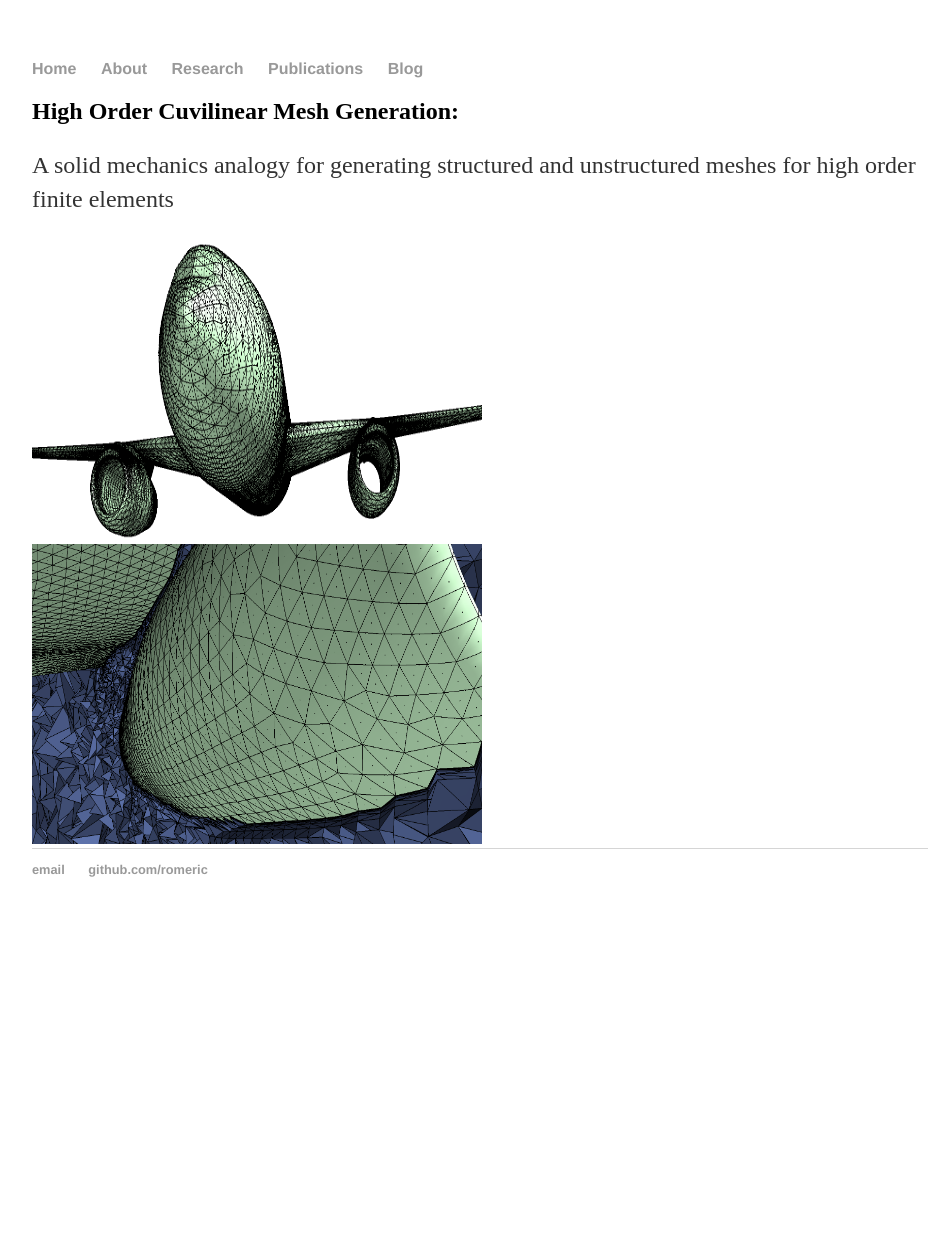
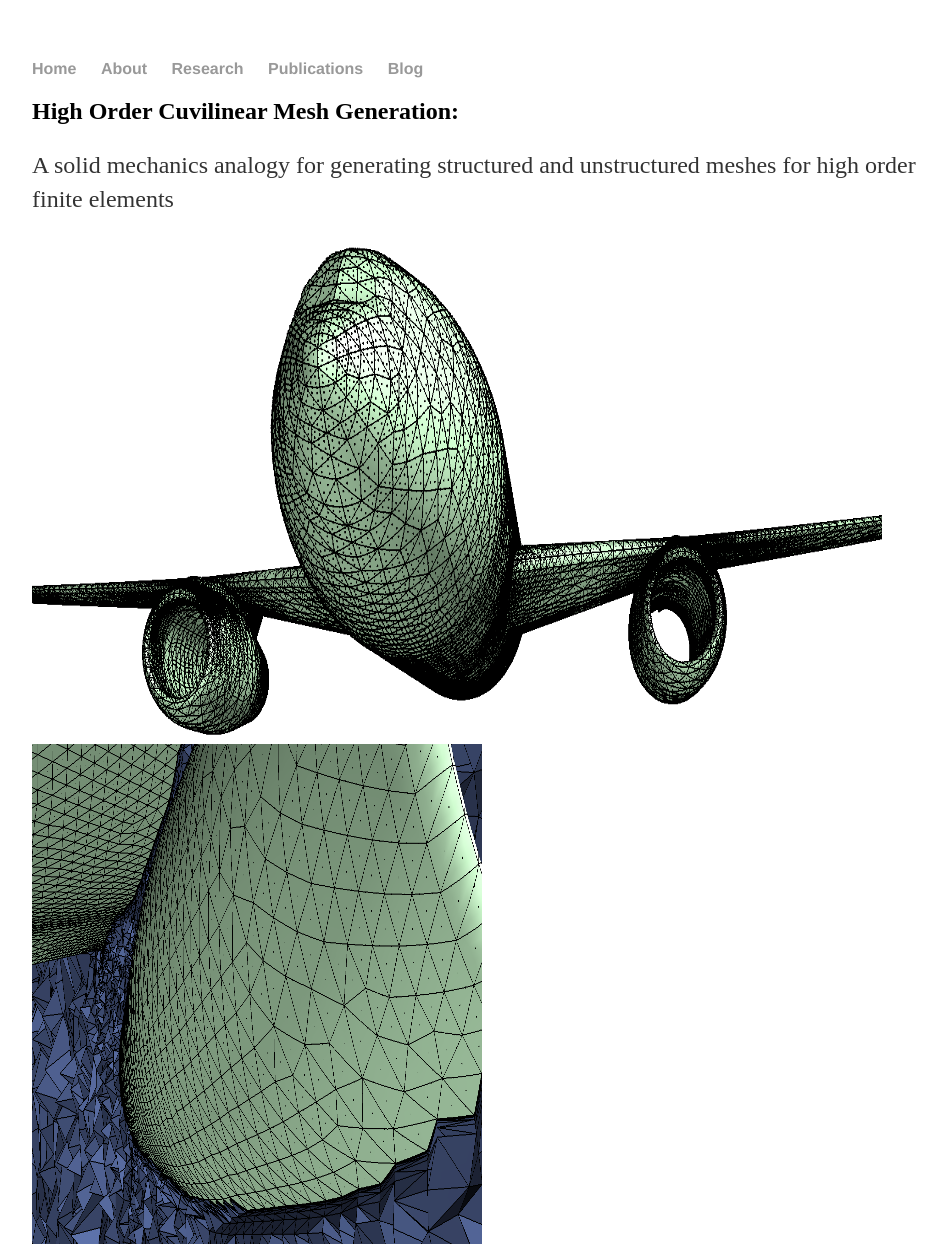
Before and after one commit to romeric/romeric.github.io, a plain HTML site: page research.html in a window 1280 px wide. Shown: the top 1247 px of the page, without its empty margins (160-1107 px from the left). Before the commit the page ends 937 px from the top, so only its background shows below. Drawn offline with Linux system fonts and the light colour scheme.

Commit message:
research tab

```diff
--- a/research.html
+++ b/research.html
@@ -19,8 +19,8 @@
             <div class="blurb">
                 <h2>High Order Cuvilinear Mesh Generation:</h2>
                 <p>A solid mechanics analogy for generating structured and unstructured meshes for high order finite elements</p>
-                <img src="/images/mesh_generation/F6Iso_2.png" alt="F6 Isotropic Mesh" style="width:450px;height:300px;">
-                <img src="/images/mesh_generation/f6BL_2.png" alt="F6 Anisotropic Mesh" style="width:450px;height:300px;">
+                <img src="/images/mesh_generation/F6Iso_2.png" alt="F6 Isotropic Mesh" style="width:850px;height:500px;">
+                <img src="/images/mesh_generation/f6BL_2.png" alt="F6 Anisotropic Mesh" style="width:450px;height:500px;">
             </div><!-- /.blurb -->
         </div><!-- /.container -->
         <footer>
```
